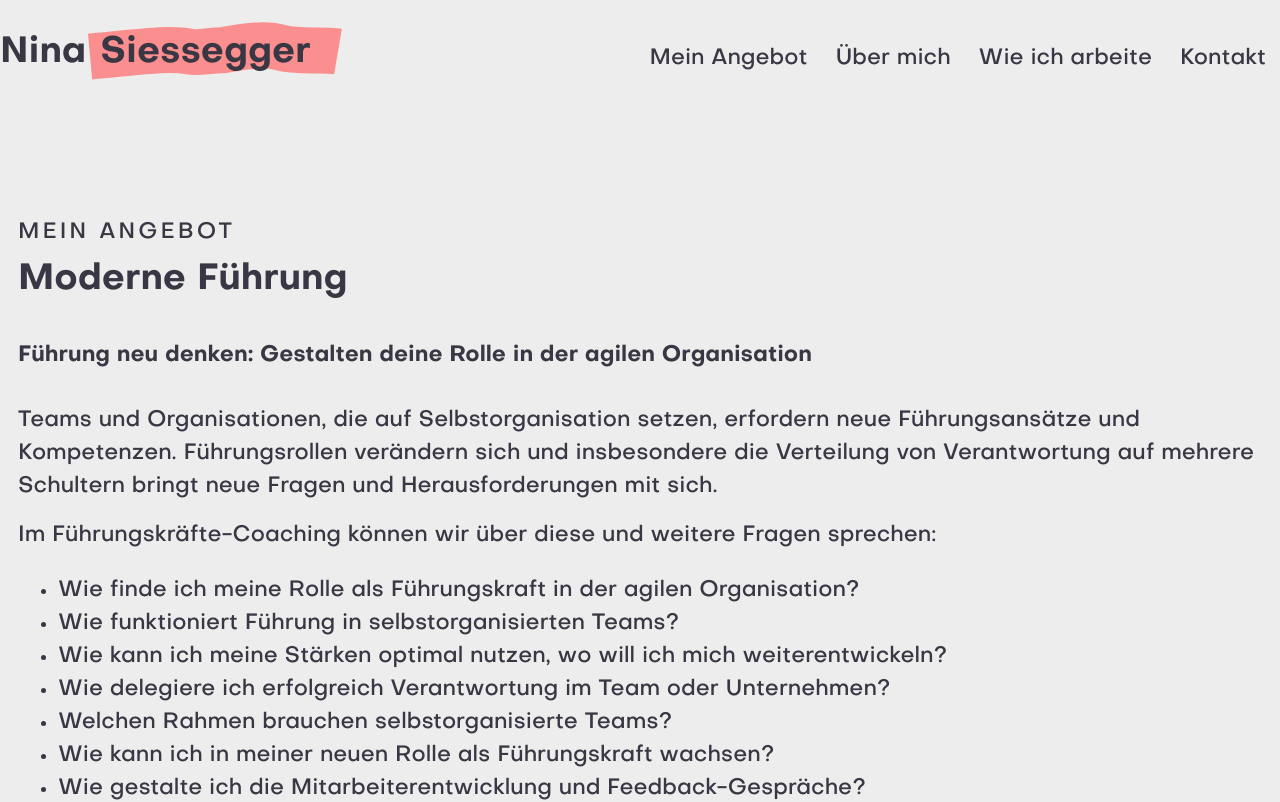
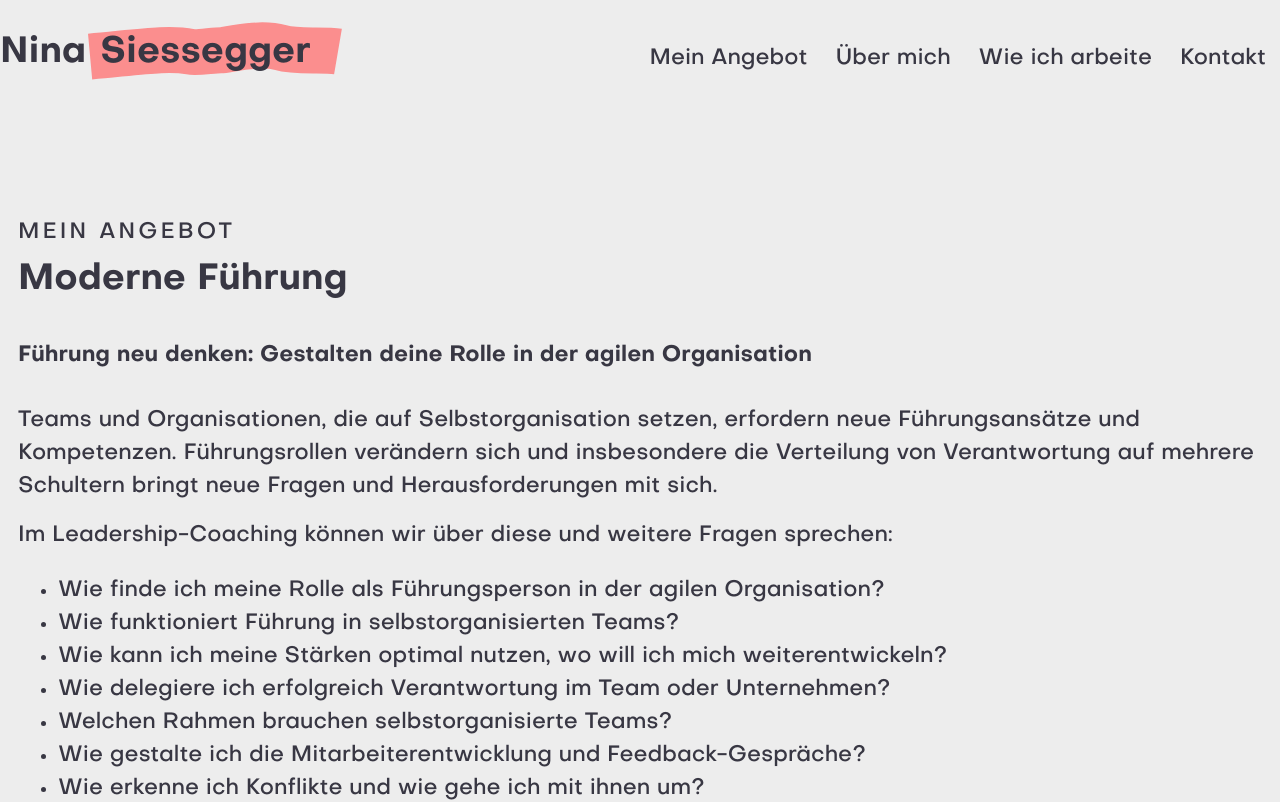
Before and after one commit to sssggr/ninasiessegger, a Nuxt app: page /moderne-fuehrung in a window 1280 px wide. Shown: the top 802 px of the page. Built offline with nearby package versions, Linux system fonts and the light colour scheme.

Commit message:
Improve wording

```diff
--- a/pages/moderne-fuehrung.vue
+++ b/pages/moderne-fuehrung.vue
@@ -18,16 +18,15 @@ useSeoMeta({
       </h1>
       <h3 class="z-100">Führung neu denken: Gestalten deine Rolle in der agilen Organisation</h3>
       <p class="z-100">Teams und Organisationen, die auf Selbstorganisation setzen, erfordern neue Führungsansätze und Kompetenzen. Führungsrollen verändern sich und insbesondere die Verteilung von Verantwortung auf mehrere Schultern bringt neue Fragen und Herausforderungen mit sich.</p>
-      <p class="z-100">Im Führungskräfte-Coaching können wir über diese und weitere Fragen sprechen:</p>
+      <p class="z-100">Im Leadership-Coaching können wir über diese und weitere Fragen sprechen:</p>
       <ul class="z-100">
-        <li>Wie finde ich meine Rolle als Führungskraft in der agilen Organisation?</li>
+        <li>Wie finde ich meine Rolle als Führungsperson in der agilen Organisation?</li>
         <li>Wie funktioniert Führung in selbstorganisierten Teams?</li>
         <li>Wie kann ich meine Stärken optimal nutzen, wo will ich mich weiterentwickeln?</li>
         <li>Wie delegiere ich erfolgreich Verantwortung im Team oder Unternehmen?</li>
         <li>Welchen Rahmen brauchen selbstorganisierte Teams?</li>
-        <li>Wie kann ich in meiner neuen Rolle als Führungskraft wachsen?</li>
         <li>Wie gestalte ich die Mitarbeiterentwicklung und Feedback-Gespräche?</li>
-        <li>Wie kann ich Konflikten gelassen begegnen?</li>
+        <li>Wie erkenne ich Konflikte und wie gehe ich mit ihnen um?</li>
         <li>Wie kann ich schwierige Situationen und Gespräche erfolgreich meistern?</li>
       </ul>
       <p class="z-100">Gemeinsam finden wir Antworten auf deine Fragen und entwickeln ein stimmiges Führungsverständnis für dich.</p>
@@ -41,7 +40,7 @@ useSeoMeta({
 
 <script>
 export default {
-  name: 'fuehrungskraefteentwicklung',
+  name: 'moderneFuehrung',
 }
 </script>
 <style scoped>
```
